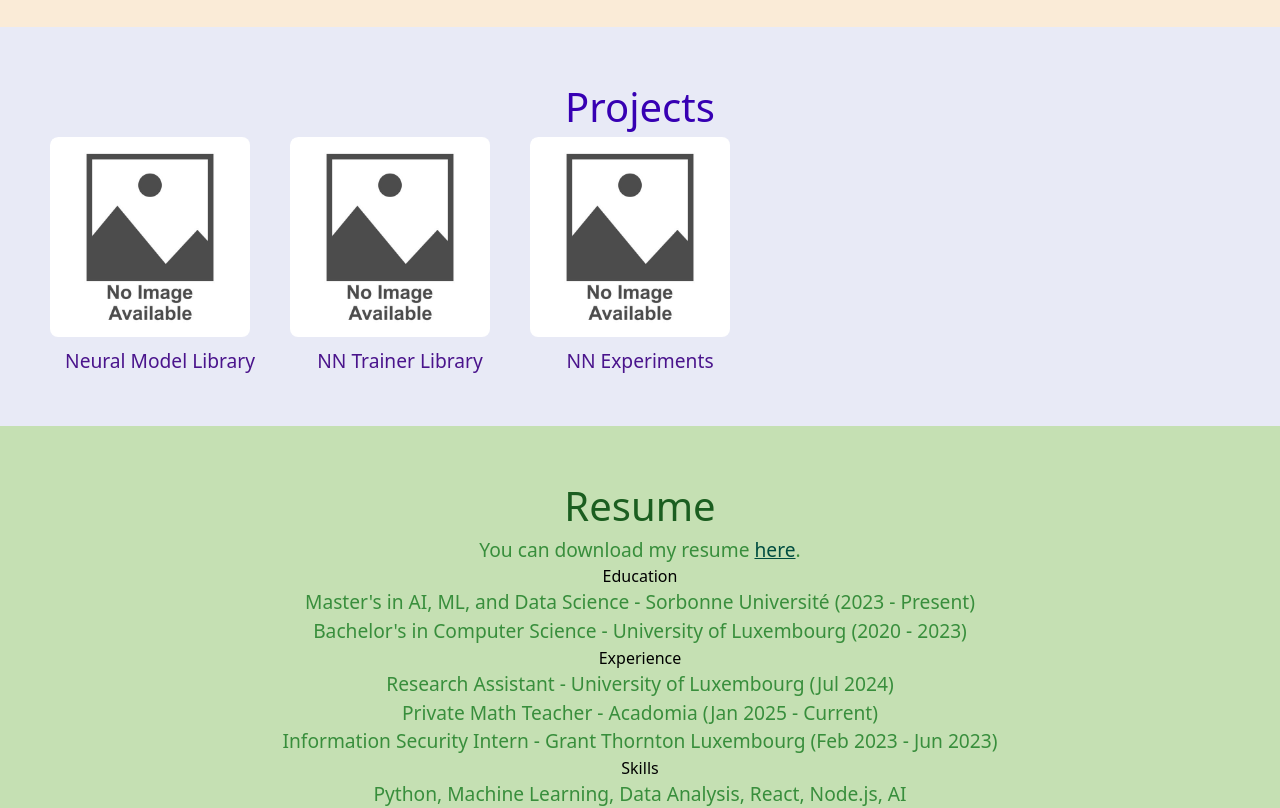
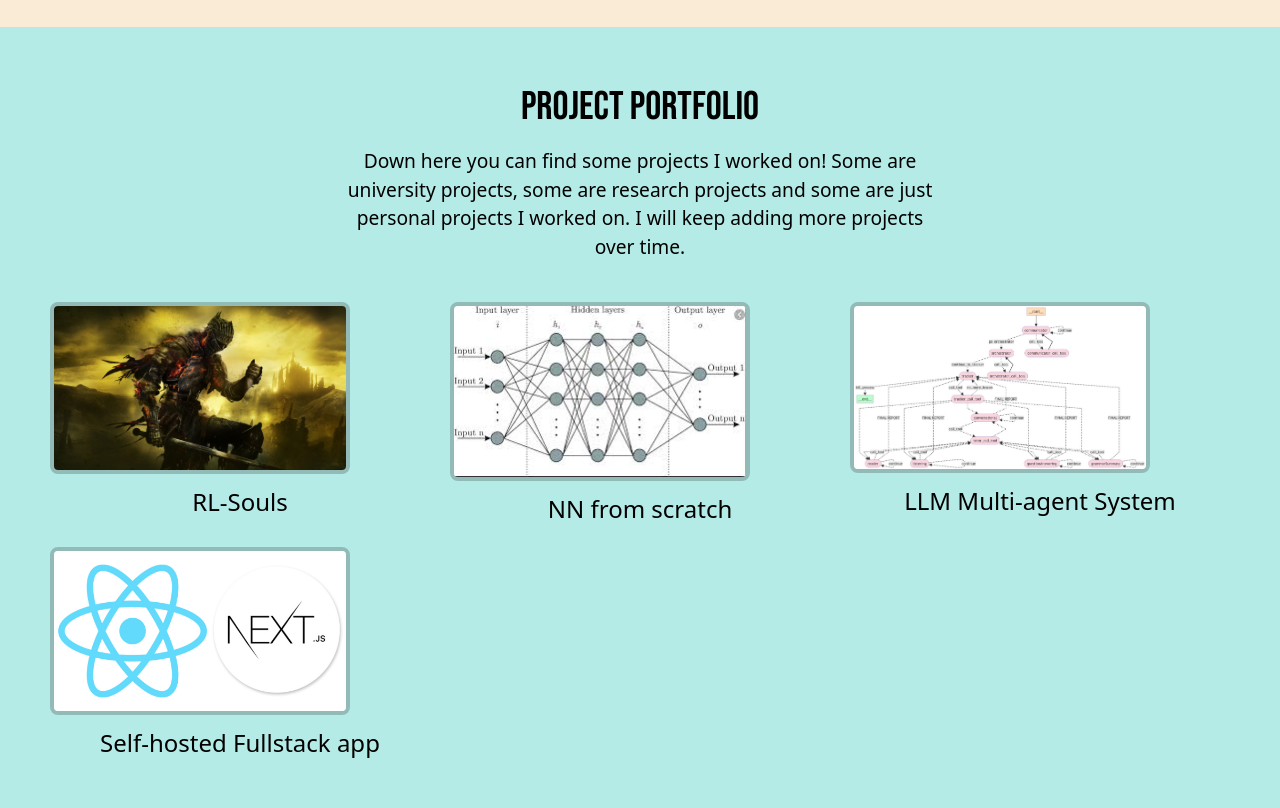
Before and after one commit to Titouaaaan/pi5-app, a Next.js app in the folder my-app/: page / in a window 1280 px wide. Shown: the part 1440-2248 px from the top of the page. Built offline with nearby package versions, Linux system fonts and the light colour scheme; no server answers.

Commit message:
finished projects section for now

```diff
--- a/my-app/app/projects/Projects.module.css
+++ b/my-app/app/projects/Projects.module.css
@@ -1,27 +1,33 @@
 .section {
+  text-align: center;
   padding: 50px;
-  background-color: #e8eaf6; /* Light purple background */
-  text-align: center;
+  background-color: #b5ebe6;
 }
 
 .title {
   font-size: 2.5rem;
-  color: #3700b3; /* Dark purple text */
+  margin-bottom: 10px;
+  font-family: 'Bebas Neue', sans-serif;
 }
 
-.projectsGrid {
+.description {
+  font-size: 1.2rem;
+  margin-bottom: 40px;
+  max-width: 600px;
+  margin: 0 auto 40px auto;
+}
+
+.grid {
   display: grid;
-  grid-template-columns: repeat(auto-fill, minmax(200px, 1fr));
+  grid-template-columns: repeat(auto-fill, minmax(300px, 1fr));
   gap: 20px;
-  justify-content: center;
+  margin: auto; /* Center the grid */
+  max-width: 1400px; /* Limit the width of the grid */
 }
 
 .project {
-  position: relative;
   cursor: pointer;
   transition: transform 0.3s;
-  border-radius: 8px;
-  overflow: hidden;
 }
 
 .project:hover {
@@ -30,62 +36,71 @@
 
 .projectImage {
   border-radius: 8px;
+  border: 4px solid #92bbb7;
 }
 
 .projectTitle {
-  font-size: 1.2rem;
-  color: #4a148c; /* Purple text */
+  font-size: 1.5rem;
   margin-top: 10px;
   text-align: center;
 }
 
-.banner {
+.modal {
   display: flex;
-  flex-direction: column;
+  justify-content: center;
   align-items: center;
   position: fixed;
-  top: 50%;
-  left: 50%;
-  transform: translate(-50%, -50%);
-  background-color: white;
-  border: 1px solid #ddd;
+  top: 0;
+  left: 0;
+  width: 100%;
+  height: 100%;
+  background: rgba(0, 0, 0, 0.8);
+  z-index: 1000;
+}
+
+.modalContent {
+  display: flex; /* Enables flexbox */
+  flex-direction: column; /* Ensures content stacks vertically */
+  align-items: center; /* Centers the image and text */
+  background: white;
   padding: 20px;
-  box-shadow: 0 2px 10px rgba(0, 0, 0, 0.1);
-  z-index: 1000;
-  max-width: 500px;
+  border-radius: 8px;
+  text-align: center;
+  max-width: 600px;
   width: 100%;
 }
 
-.banner h3 {
-  font-size: 1.8rem;
-  color: #3700b3;
-}
-
-.banner p {
-  font-size: 1.2rem;
-  color: #555;
-}
-
-.banner a {
-  color: #0070f3;
-  text-decoration: none;
-  margin-top: 10px;
-}
-
-.banner a:hover {
-  text-decoration: underline;
-}
-
-.banner button {
-  margin-top: 20px;
-  padding: 10px 20px;
-  background-color: #0070f3;
-  color: white;
-  border: none;
-  border-radius: 4px;
+.close {
+  position: absolute;
+  top: 10px;
+  right: 20px;
+  font-size: 1.5rem;
   cursor: pointer;
 }
 
-.banner button:hover {
-  background-color: #005bb5;
+.modalImage {
+  border-radius: 10px;
+  margin-bottom: 20px;
 }
+
+.prettyLink {
+  display: inline-block;
+  padding: 10px 20px;
+  background-color: #000000;
+  color: white;
+  text-decoration: none;
+  border-radius: 4px;
+  margin-top: 20px;
+  font-size: 1rem;
+  transition: background-color 0.3s, transform 0.3s;
+}
+
+.prettyLink:hover {
+  background-color: #404244;
+  transform: scale(1.05);
+}
+
+.descriptionText {
+  white-space: wrap; /* Preserves whitespace and wraps text as needed */
+  text-align: center;
+}
--- a/my-app/app/projects/Projects.tsx
+++ b/my-app/app/projects/Projects.tsx
@@ -1,65 +1,132 @@
-import React, { useState } from 'react';
+import React, { useState, useEffect } from 'react';
+import styles from './Projects.module.css';
 import Image from 'next/image';
-import styles from './Projects.module.css';
-
-const Projects: React.FC = () => {
-  const [selectedProject, setSelectedProject] = useState<string | null>(null);
 
 const projects = [
   {
-      title: 'Neural Model Library',
-      imageUrl: '/missing_image.jpg',
-      description: 'A library for creating neural models in TensorFlow.',
-      link: 'https://github.com/yourusername/neural-model-library',
+    title: 'RL-Souls',
+    imageUrl: '/projects/ds3.jpeg',
+    description: `
+    The goal of this project is to use Reinforcement Learning algorithms to teach an agent how to play Souls games (FromSoftware) like Dark Souls III.
+    Different algorithms will be tested and fine-tuned to figure out which methods work best.
+    I am working on this project during my gap year between my M1 and M2 at Sorbonne Université.
+  `,
+    link: 'https://github.com/Titouaaaan/RL-Souls',
+    modalImageUrl: '/projects/ds3.jpeg',
   },
   {
-      title: 'NN Trainer Library',
-      imageUrl: '/missing_image.jpg',
-      description: 'A library for supervised training of neural models.',
-      link: 'https://github.com/yourusername/nn-trainer-library',
+    title: 'NN from scratch',
+    imageUrl: '/projects/nn.jpeg',
+    description: `I implemented a neural network from scratch using only NumPy, following a modular approach inspired by early PyTorch.
+                  Each layer is treated as a module with forward and backward methods, making it flexible and reusable.
+
+                  I started with basic components like linear layers and an MSE loss function, allowing for simple regression tasks.
+                  Then, I added activation functions like Tanh and Sigmoid to introduce non-linearity and tested a small network for binary classification.
+
+                  To simplify the structure, I created a Sequentiel class to manage forward and backward passes automatically and an optimizer to update parameters efficiently.
+
+                  Next, I expanded to multi-class classification by implementing Softmax and Cross-Entropy loss.
+
+                  I also experimented with autoencoders for dimensionality reduction and feature learning.
+                  Finally, I implemented 1D convolutional layers, pooling, ReLU activation, and a Flatten module to work with CNN-like architectures.
+                  Moving forward, I plan to refine the network, experiment with different architectures, and possibly extend to 2D convolutions for more complex tasks.`,
+    link: 'https://github.com/Titouaaaan/DIY-Neural-Network',
+    modalImageUrl: '/projects/nn.jpeg',
   },
   {
-      title: 'NN Experiments',
-      imageUrl: '/missing_image.jpg',
-      description: 'A collection of neural network experiments in TensorFlow.',
-      link: 'https://github.com/yourusername/nn-experiments',
+    title: 'LLM Multi-agent System',
+    imageUrl: '/projects/ellmma.jpeg',
+    description: `
+    This project explores the use of AI and large language models (LLMs) in education, specifically for language learning.
+    Instead of relying on a single chatbot, it proposes a Multi-Agent System (MAS) where different AI agents specialize in various aspects of learning, such as reading,
+    conversation, listening, and grammar.
+    The system leverages Business Process Model and Notation (BPMN) and agent-based modeling to create adaptive and personalized learning experiences.
+    The focus is on teaching Luxembourgish, a low-resource language, using structured pedagogical resources like language learning books.
+    The approach integrates GPT-4o, Retrieval-Augmented Generation (RAG), and voice recognition to provide a more dynamic, interactive, and accurate learning environment.
+    By simulating human tutoring, this system ensures a more effective and holistic language learning experience.
+    `,
+    link: 'https://github.com/Titouaaaan/ELL-MMA',
+    modalImageUrl: '/projects/ellmma.jpeg',
   },
-    // Add more projects as needed
+  {
+    title: 'Self-hosted Fullstack app',
+    imageUrl: '/projects/appimg.jpg',
+    description: `
+    I built this full-stack app using Next.js for the front end and FastAPI for the backend.
+    It's a fun side project that I'm hosting on a Raspberry Pi 5, which is pretty cool because it shows how much you can do with such a small device.
+    I'm using a Cloudflare tunnel to make it accessible online, which works great for keeping things secure and reliable.
+    Right now, it's just a fun project, but I'm thinking about adding an AI chip to the Pi in the future to run machine learning models directly on it.
+    It would be exciting to see how far I can push this little setup!
+    The Github repo will be made available publicly eventually (once i clean things up).`,
+    link: 'https://github.com/Titouaaaan/pi5-app',
+    modalImageUrl: '/projects/appimg.jpg',
+  },
 ];
 
-  const handleProjectClick = (title: string) => {
-    setSelectedProject(title);
+const Projects: React.FC = () => {
+  const [selectedProject, setSelectedProject] = useState<typeof projects[0] | null>(null);
+
+  const openModal = (project: typeof projects[0]) => {
+    setSelectedProject(project);
   };
 
-  const closeBanner = () => {
+  const closeModal = () => {
     setSelectedProject(null);
   };
 
+  const handleOutsideClick = (event: React.MouseEvent<HTMLDivElement>) => {
+    if (event.target === event.currentTarget) {
+      closeModal();
+    }
+  };
+
+  useEffect(() => {
+    if (selectedProject) {
+      document.body.style.overflow = 'hidden'; // Prevent scrolling when modal is open
+    } else {
+      document.body.style.overflow = 'unset'; // Allow scrolling when modal is closed
+    }
+  }, [selectedProject]);
+
   return (
     <section id="projects" className={styles.section}>
-      <h2 className={styles.title}>Projects</h2>
-      <div className={styles.projectsGrid}>
+      <h2 className={styles.title}>Project Portfolio</h2>
+      <p className={styles.description}>
+        Down here you can find some projects I worked on! Some are university projects, some are research projects and some are just personal projects I worked on.
+        I will keep adding more projects over time.
+      </p>
+      <div className={styles.grid}>
         {projects.map((project, index) => (
-          <div key={index} className={styles.project} onClick={() => handleProjectClick(project.title)}>
+          <div key={index} className={styles.project} onClick={() => openModal(project)}>
             <Image
               src={project.imageUrl}
               alt={project.title}
-              width={200} // Set a fixed width
-              height={150} // Set a fixed height
               className={styles.projectImage}
+              width={300}
+              height={200}
             />
             <h3 className={styles.projectTitle}>{project.title}</h3>
           </div>
         ))}
       </div>
       {selectedProject && (
-        <div className={styles.banner}>
-          <h3>{selectedProject}</h3>
-          <p>{projects.find(p => p.title === selectedProject)?.description}</p>
-          <a href={projects.find(p => p.title === selectedProject)?.link} target="_blank" rel="noopener noreferrer">
-            View on GitHub
+        <div className={styles.modal} onClick={handleOutsideClick}>
+          <div className={styles.modalContent}>
+            <span className={styles.close} onClick={closeModal}>&times;</span>
+            <Image
+              src={selectedProject.modalImageUrl}
+              alt={selectedProject.title}
+              className={styles.modalImage}
+              width={400}
+              height={300}
+            />
+            <p className={styles.descriptionText}>
+              {selectedProject.description}
+            </p>
+            <a href={selectedProject.link} target="_blank" rel="noopener noreferrer" className={styles.prettyLink}>
+              View Project
             </a>
-          <button onClick={closeBanner}>Close</button>
+          </div>
         </div>
       )}
     </section>
```
Lines whose indentation alone changed are shown as unchanged.
